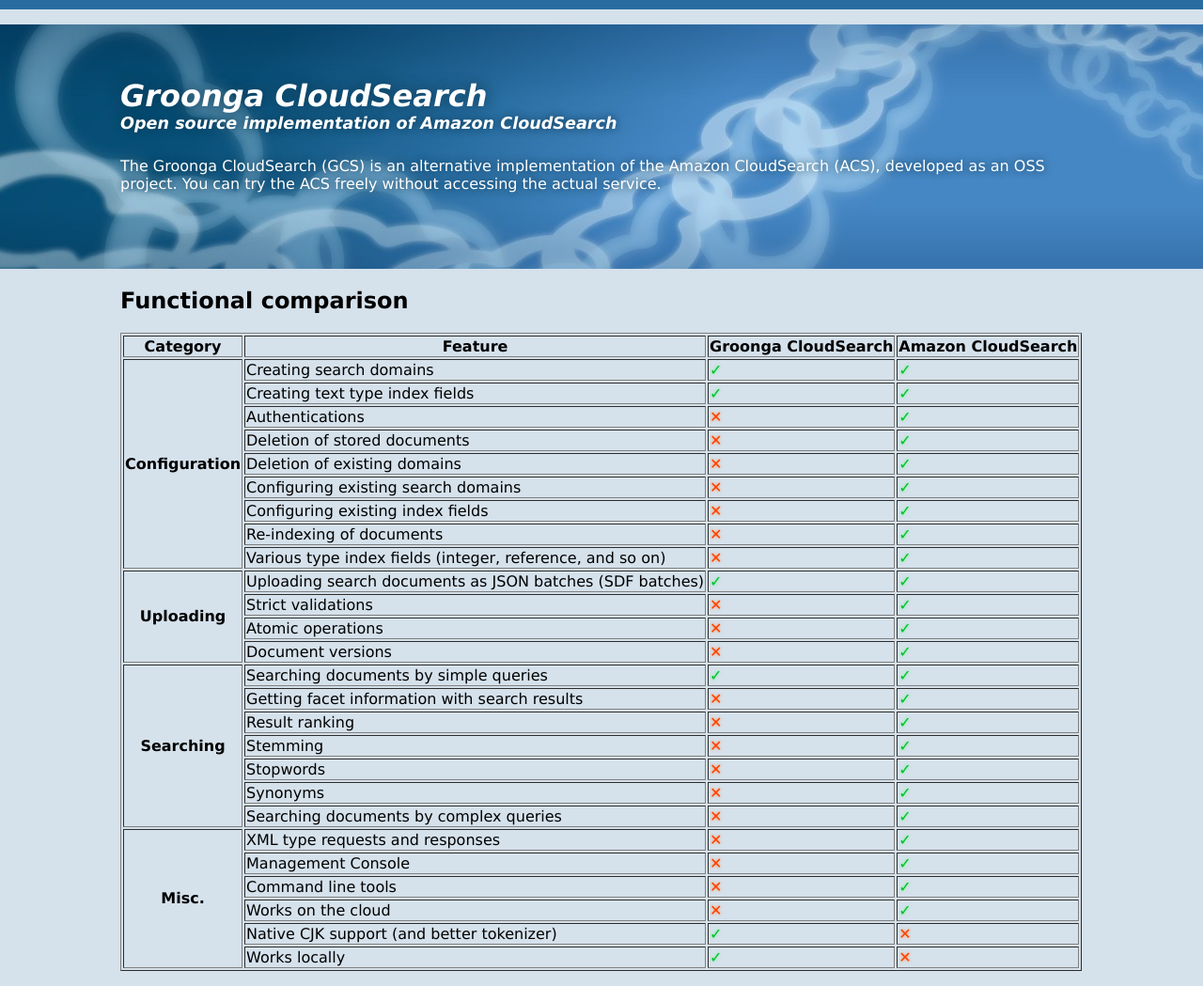
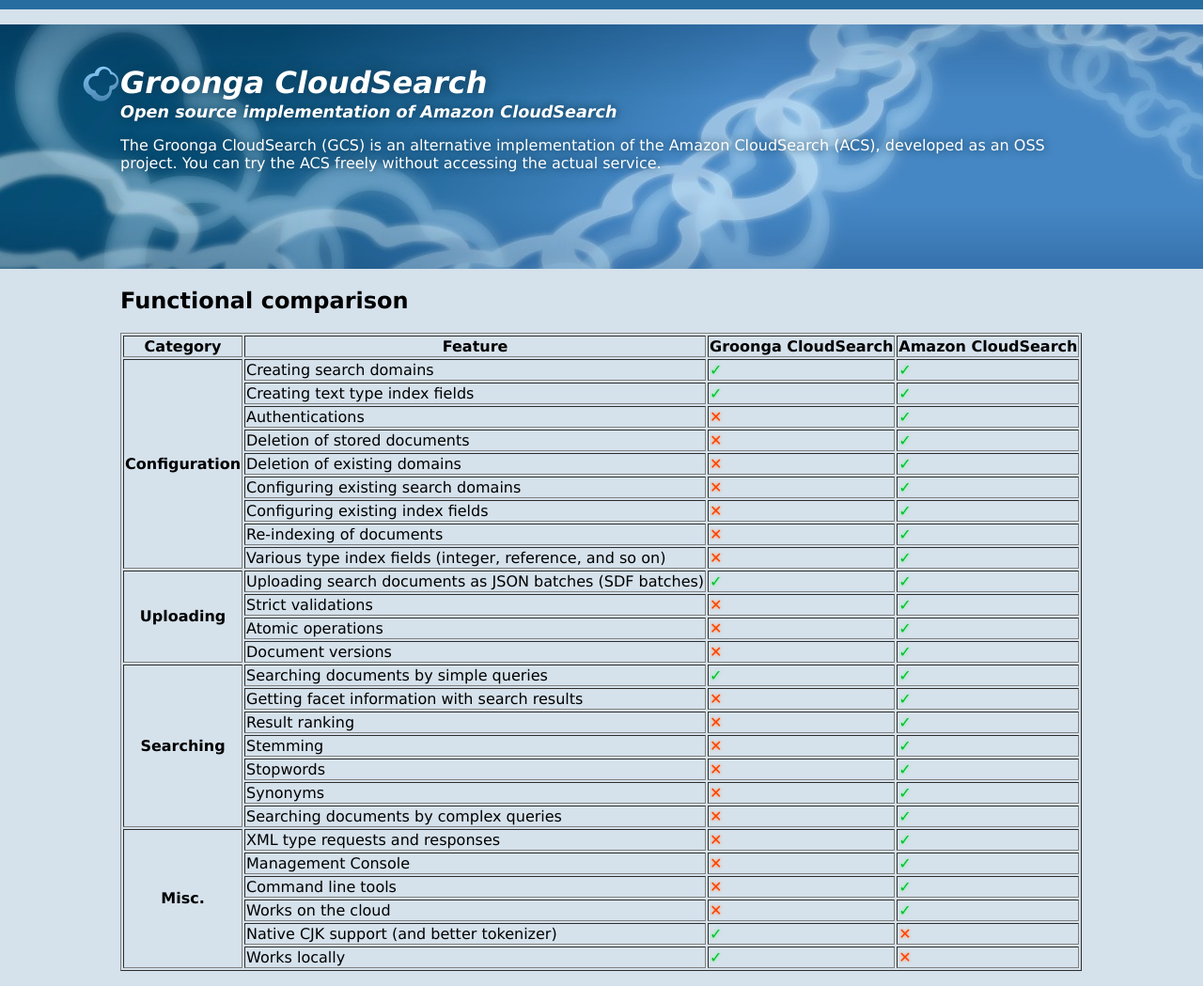
Before and after one commit to groonga/gcs.groonga.org, a Jekyll site: the page built from index.md, in a window 1280 px wide. Shown: the whole page at 94% size. Built offline with Jekyll 4.4.1, drawn with Linux system fonts in a browser that asks for light colours.

Commit message:
Add icon to the title

```diff
--- a/index.md
+++ b/index.md
@@ -4,8 +4,8 @@
 ---
 
 <section id="cover">
-  <h1>Groonga CloudSearch
-      <span class="subtitle">Open source implementation of Amazon CloudSearch</span></h1>
+  <h1><span class="main-title">Groonga CloudSearch</span>
+      <span class="sub-title">Open source implementation of Amazon CloudSearch</span></h1>
   <p>The Groonga CloudSearch (GCS) is an alternative implementation of
      the Amazon CloudSearch (ACS), developed as an OSS project.
      You can try the ACS freely without accessing the actual service.</p>
--- a/stylesheets/screen/home.css
+++ b/stylesheets/screen/home.css
@@ -23,11 +23,20 @@
 }
 
 #cover h1 {
-  font-size: 200%;
+  font-size: 100%;
   font-style: italic;
 }
 
-#cover h1 .subtitle {
+#cover h1 .main-title {
+  background: url("header-icon.png") no-repeat left;
   display: block;
-  font-size: 55%;
+  font-size: 200%;
+  margin-left: -40px;
+  min-height: 40px;
+  padding-left: 40px;
 }
+
+#cover h1 .sub-title {
+  display: block;
+  font-size: 110%;
+}
```
Also changed, not shown: stylesheets/screen/header-icon.png (added).
